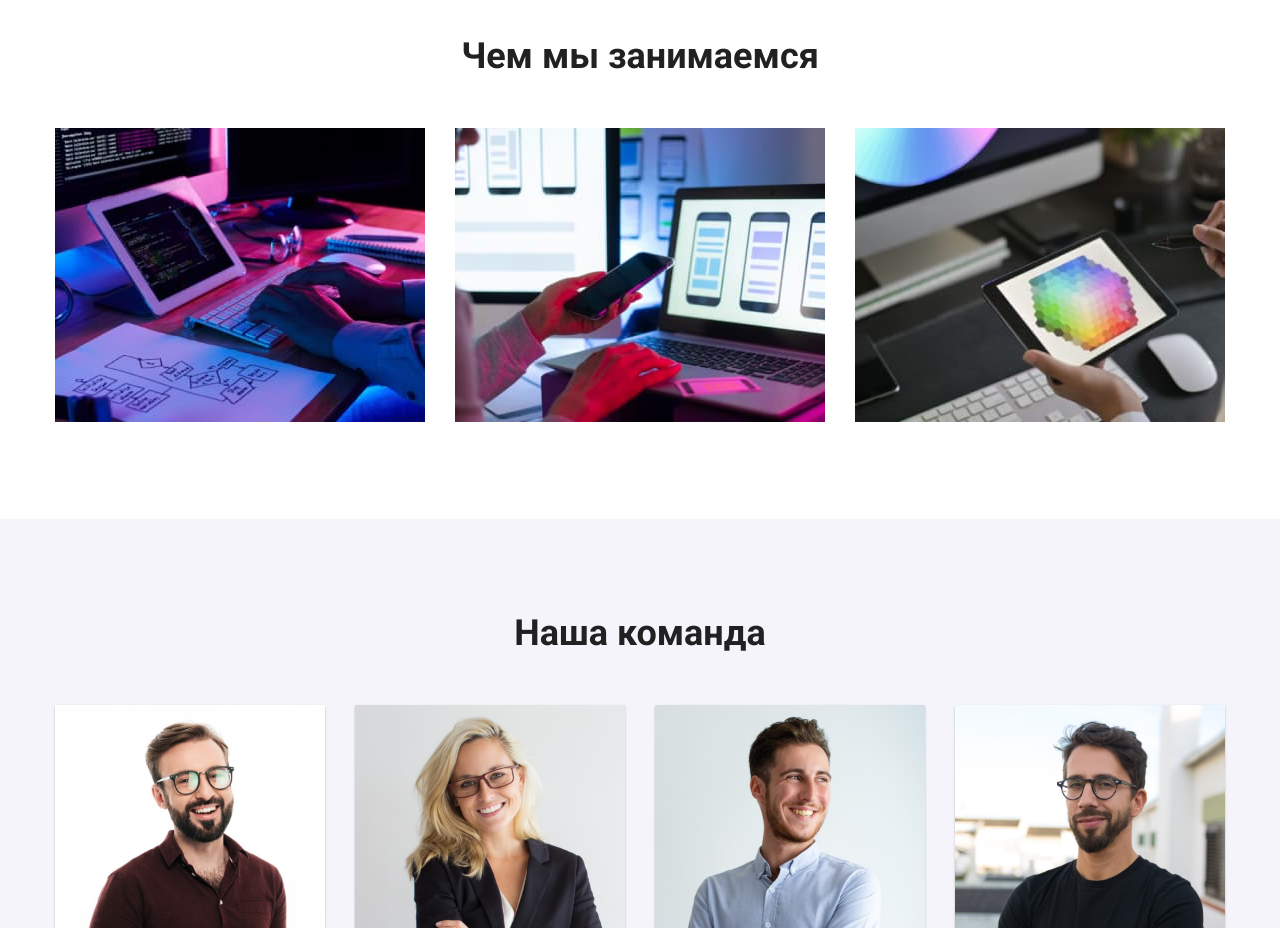
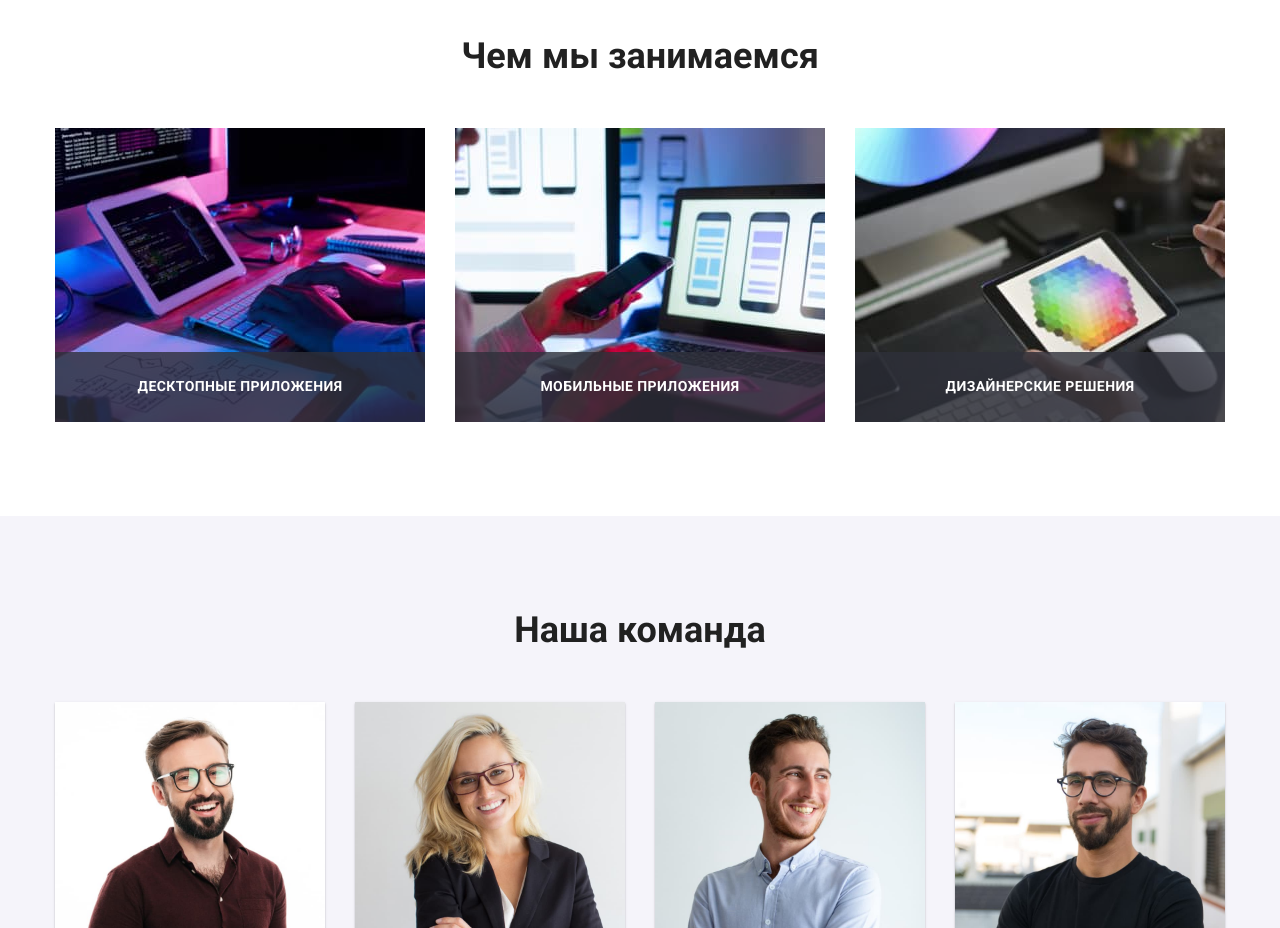
Before and after one commit to zenoviyfil/goit-markup-hw-05, a plain HTML site: page index.html in a window 1280 px wide. Shown: the part 1080-2008 px from the top of the page. Drawn offline with nearby package versions, Linux system fonts and the light colour scheme.

Commit message:
offer section ok

```diff
--- a/css/style.css
+++ b/css/style.css
@@ -391,6 +391,7 @@ section {
 }
 
 .offer-item {
+  position: relative;
   display: block;
   max-width: 100%;
   height: auto;
@@ -399,6 +400,32 @@ section {
 
 .offer-item:nth-child(3n) {
   margin-right: 0;
+}
+
+.offer-item > img {
+  display: block;
+  width: 100%;
+  height: 100%;
+}
+
+.label {
+  font-family: "Roboto";
+  font-style: normal;
+  font-weight: 700;
+  font-size: 14px;
+  line-height: 1.14;
+  letter-spacing: 0.03em;
+  text-transform: uppercase;
+  color: #ffffff;
+  position: absolute;
+  display: flex;
+  width: 100%;
+  height: 70px;
+  justify-content: center;
+  align-items: center;
+  background: rgba(47, 48, 58, 0.8);
+  left: 0;
+  bottom: 0;
 }
 
 /* --- ------------- --- */
--- a/index.html
+++ b/index.html
@@ -134,6 +134,7 @@
                 alt="печатает текст на таблете"
                 width="370"
               />
+              <p class="label">Десктопные приложения</p>
             </li>
             <li class="offer-item">
               <img
@@ -141,9 +142,11 @@
                 alt="держит телефон перед компютером"
                 width="370"
               />
+              <p class="label">Мобильные приложения</p>
             </li>
             <li class="offer-item">
               <img src="imges/img5.jpg" alt="палитра цвета" width="370" />
+              <p class="label">Дизайнерские решения</p>
             </li>
           </ul>
         </div>
```
